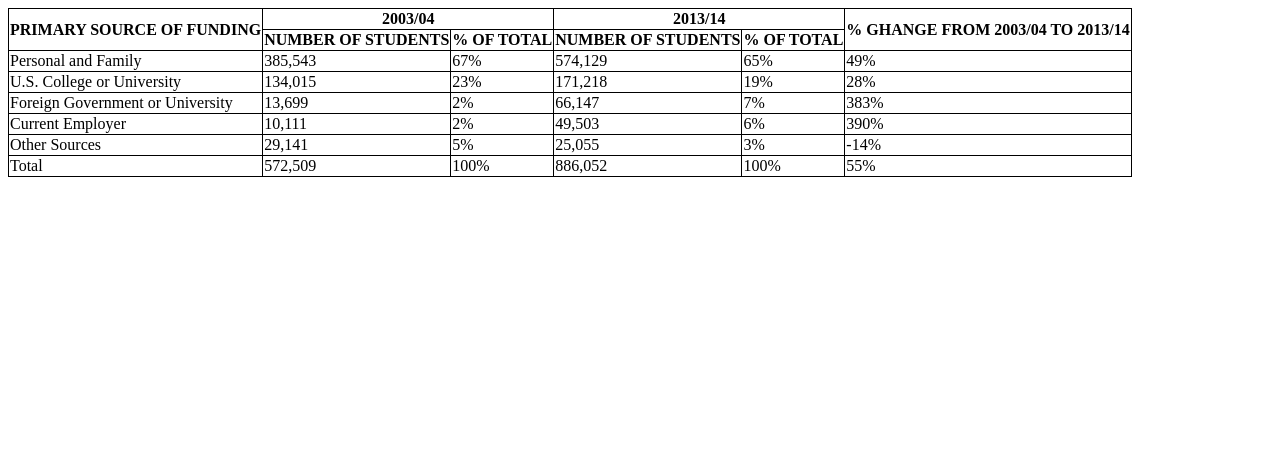
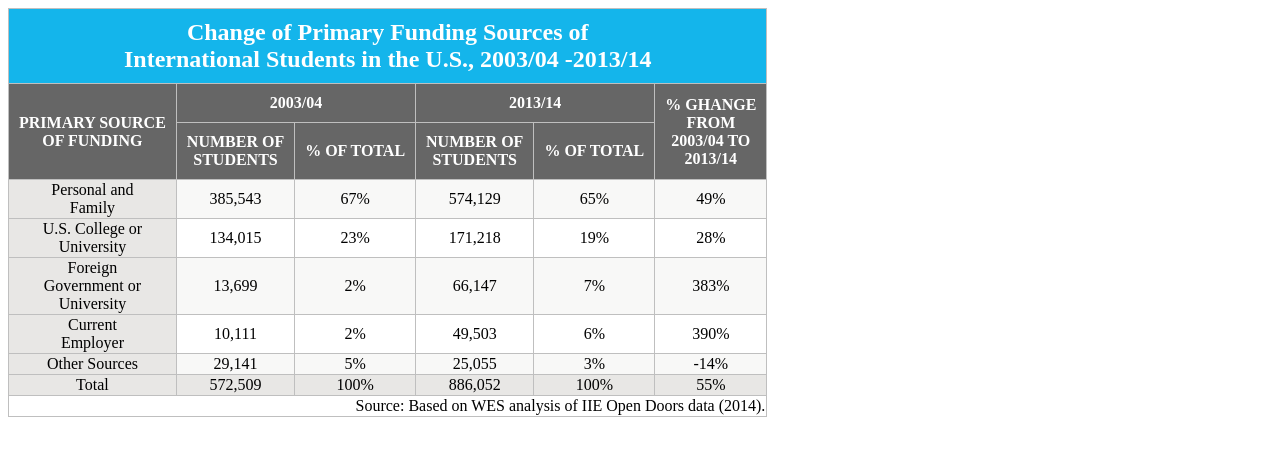
Before and after one commit to Versickij/6-paskaita, a plain HTML site: page index.html in a window 1280 px wide. Drawn offline with Linux system fonts and the light colour scheme.

Commit message:
pataisymai

```diff
--- a/index.html
+++ b/index.html
@@ -10,30 +10,33 @@
 <body>
     <table>
         <thead>
-            <tr>
-                <th rowspan="2">PRIMARY SOURCE OF FUNDING</th>
+            <tr class="top">
+                <th colspan="6">Change of Primary Funding Sources of<br>International Students in the U.S., 2003/04 -2013/14</th>
+            </tr>
+            <tr class="top2">
+                <th rowspan="2">PRIMARY SOURCE<br>OF FUNDING</th>
                 <th colspan="2">2003/04</th>
                 <th colspan="2">2013/14</th>
-                <th rowspan="2">% GHANGE FROM 2003/04 TO 2013/14</th>
+                <th rowspan="2">% GHANGE<br>FROM<br>2003/04 TO<br>2013/14</th>
             </tr>
-        <tr>
-            <th>NUMBER OF STUDENTS</th>
+        <tr class="top2">
+            <th>NUMBER OF<br>STUDENTS</th>
             <th>% OF TOTAL</th>
-            <th>NUMBER OF STUDENTS</th>
+            <th>NUMBER OF<br>STUDENTS</th>
             <th>% OF TOTAL</th>
         </tr>
         </thead>
         <tbody>
         <tr>
-            <td>Personal and Family</td>
-            <td>385,543</td>
-            <td>67%</td>
-            <td>574,129</td>
-            <td>65%</td>
-            <td>49%</td>
+            <td class="tamsiai_pilka">Personal and<br>Family</td>
+            <td class="sviesiai_pilka">385,543</td>
+            <td class="sviesiai_pilka">67%</td>
+            <td class="sviesiai_pilka">574,129</td>
+            <td class="sviesiai_pilka">65%</td>
+            <td class="sviesiai_pilka">49%</td>
         </tr>
         <tr>
-            <td>U.S. College or University</td>
+            <td class="tamsiai_pilka">U.S. College or<br>University</td>
             <td>134,015</td>
             <td>23%</td>
             <td>171,218</td>
@@ -41,15 +44,15 @@
             <td>28%</td>
         </tr>
         <tr>
-            <td>Foreign Government or University</td>
-            <td>13,699</td>
-            <td>2%</td>
-            <td>66,147</td>
-            <td>7%</td>
-            <td>383%</td>
+            <td class="tamsiai_pilka">Foreign<br>Government or<br>University</td>
+            <td class="sviesiai_pilka">13,699</td>
+            <td class="sviesiai_pilka">2%</td>
+            <td class="sviesiai_pilka">66,147</td>
+            <td class="sviesiai_pilka">7%</td>
+            <td class="sviesiai_pilka">383%</td>
         </tr>
         <tr>
-            <td>Current Employer</td>
+            <td class="tamsiai_pilka">Current<br>Employer</td>
             <td>10,111</td>
             <td>2%</td>
             <td>49,503</td>
@@ -57,16 +60,16 @@
             <td>390%</td>
         </tr>
         <tr>
-            <td>Other Sources</td>
-            <td>29,141</td>
-            <td>5%</td>
-            <td>25,055</td>
-            <td>3%</td>
-            <td>-14%</td>
+            <td class="tamsiai_pilka">Other Sources</td>
+            <td class="sviesiai_pilka">29,141</td>
+            <td class="sviesiai_pilka">5%</td>
+            <td class="sviesiai_pilka">25,055</td>
+            <td class="sviesiai_pilka">3%</td>
+            <td class="sviesiai_pilka">-14%</td>
         </tr>
         </tbody>
         <tfoot>
-        <tr>
+        <tr class="tamsiai_pilka">
             <td>Total</td>
             <td>572,509</td>
             <td>100%</td>
@@ -74,6 +77,9 @@
             <td>100%</td>
             <td>55%</td>
         </tr>
+        <tr class="source">
+            <td colspan="6">Source: Based on WES analysis of IIE Open Doors data (2014).</td>
+        </tr>
         </tfoot>
     </table>
 </body>
--- a/style.css
+++ b/style.css
@@ -1,8 +1,40 @@
 th,
 td {
-    border: 1px solid black;
+    border: 1px solid #bfbfbf;
 }
 
 table {
     border-collapse: collapse;
+    text-align: center;
 }
+
+.source {
+    text-align: right;
+}
+
+th {
+    padding: 10px 10px;
+}
+
+.top {
+    color: white;
+    background-color: #14b5eb;
+    font-size: x-large;
+}
+
+.top2 {
+    color: white;
+    background-color: #666666;
+}
+
+.tamsiai_pilka {
+    background-color: #e8e7e5;
+}
+
+.sviesiai_pilka {
+    background-color: #e8e7e54d;
+}
+
+tfoot {
+    border-top: 1.2px solid black;
+}
```
